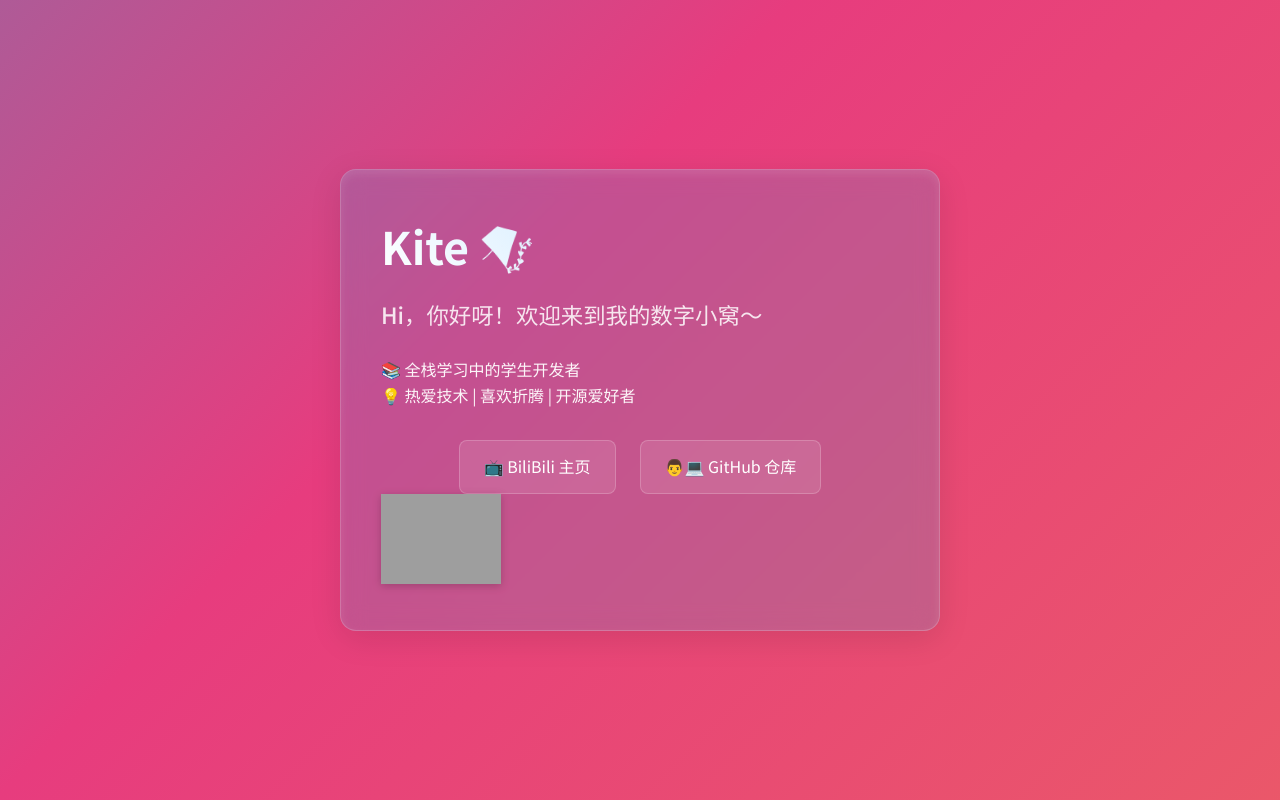
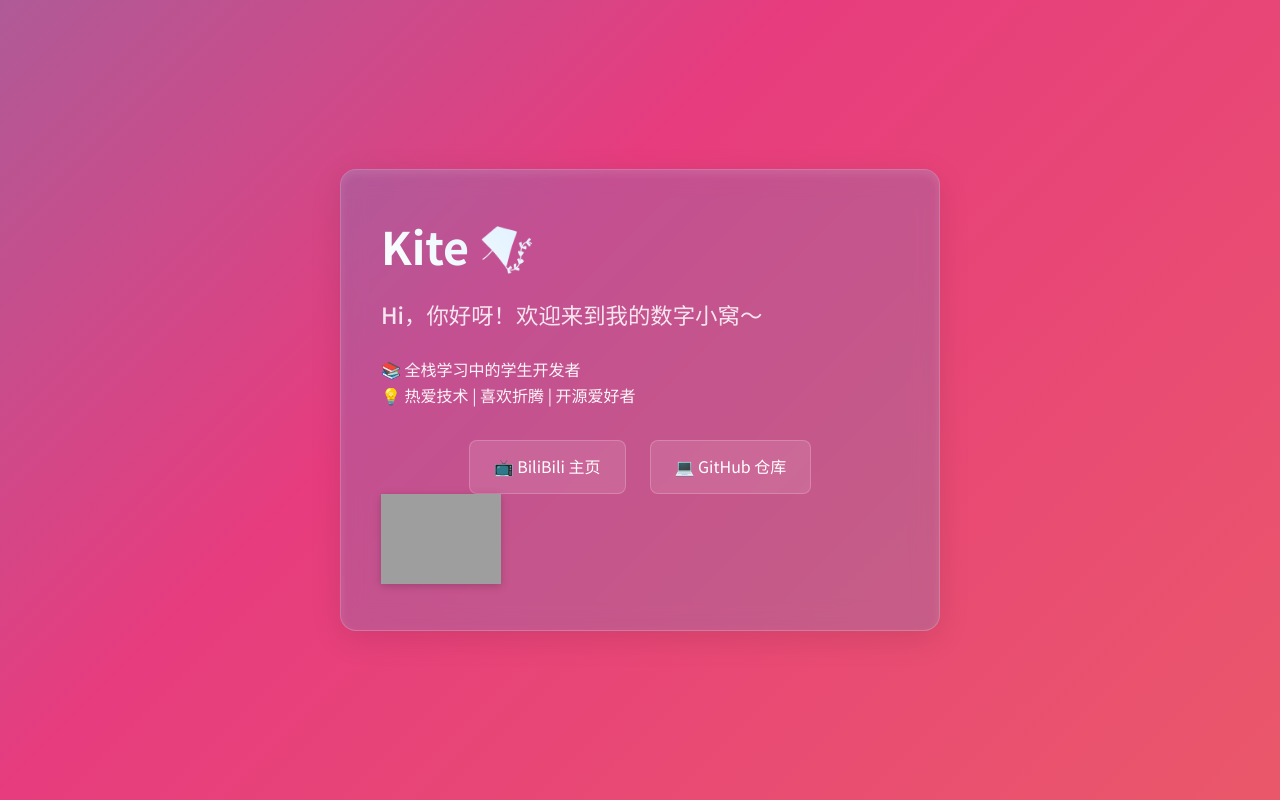
Before and after one commit to Hi-Kite/hi-kite.github.io, a plain HTML site: page index.html in a window 1280 px wide. Drawn offline with Linux system fonts and the light colour scheme; grey boxes are pictures that could not be loaded.

Commit message:
Update index.html

```diff
--- a/index.html
+++ b/index.html
@@ -154,7 +154,7 @@
                    class="link-item"
                    target="_blank"
                    rel="noopener noreferrer">
-                    👨💻 GitHub 仓库
+                    💻 GitHub 仓库
                 </a>
             </div>
 
```
